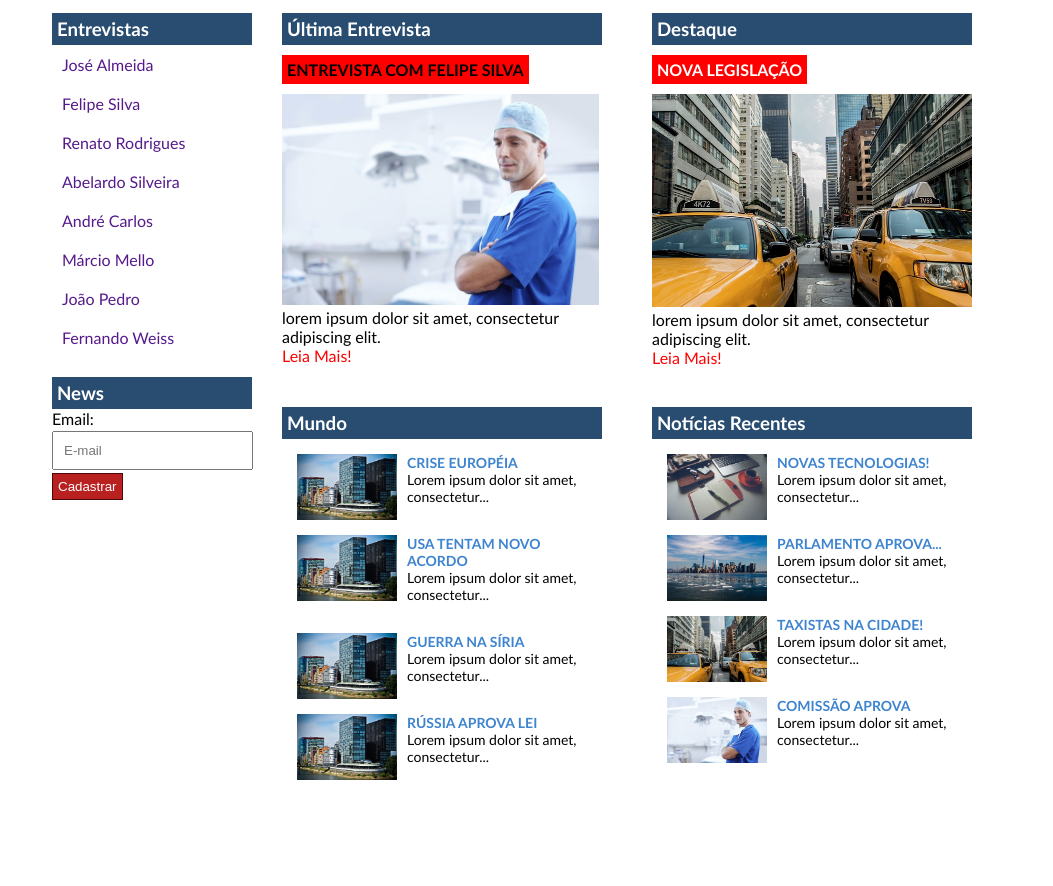
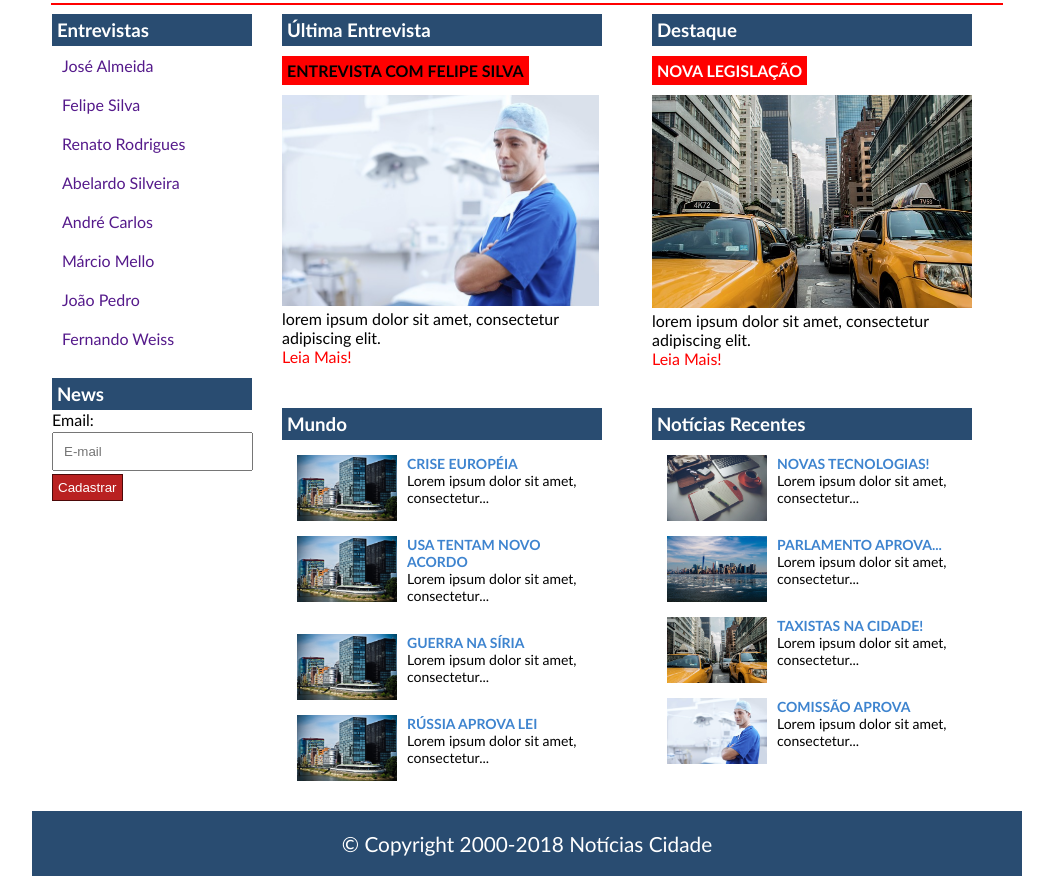
Before and after one commit to Christian-Vazz/Projeto-Noticias-Cidade, a plain HTML site: page index.html in a window 1280 px wide. Shown: the part 257-1143 px from the top of the page, without its empty margins (113-1166 px from the left). Before the commit the page ends 1067 px from the top, so only its background shows below. Drawn offline with Linux system fonts and the light colour scheme.

Commit message:
feat: adiciona rodapé do site

```diff
--- a/css/styles.css
+++ b/css/styles.css
@@ -159,3 +159,19 @@ span.white {
 span.leia-mais {
     color: red;
 }
+
+main{
+    border: 1px solid red;
+}
+
+footer {
+    background-color: #294C71;
+    width: 950px;
+    color: white;
+    font-size: 1.3em;
+    padding: 20px;
+    text-align: center;
+    margin: 0 auto;
+    clear: both;
+    margin-bottom: 10px;
+}
--- a/index.html
+++ b/index.html
@@ -135,5 +135,8 @@
             </section>
         </aside>
     </main>
+    <footer>
+        &copy; Copyright 2000-2018 Notícias Cidade
+    </footer>
 </body>
 </html>
```
Also changed, not shown: brasil.html (+3 -1 lines), ciencia.html (+3 -0 lines), economia.html (+3 -0 lines), fotos.html (+3 -0 lines), internacional.html (+4 -0 lines), saude.html (+4 -0 lines).
